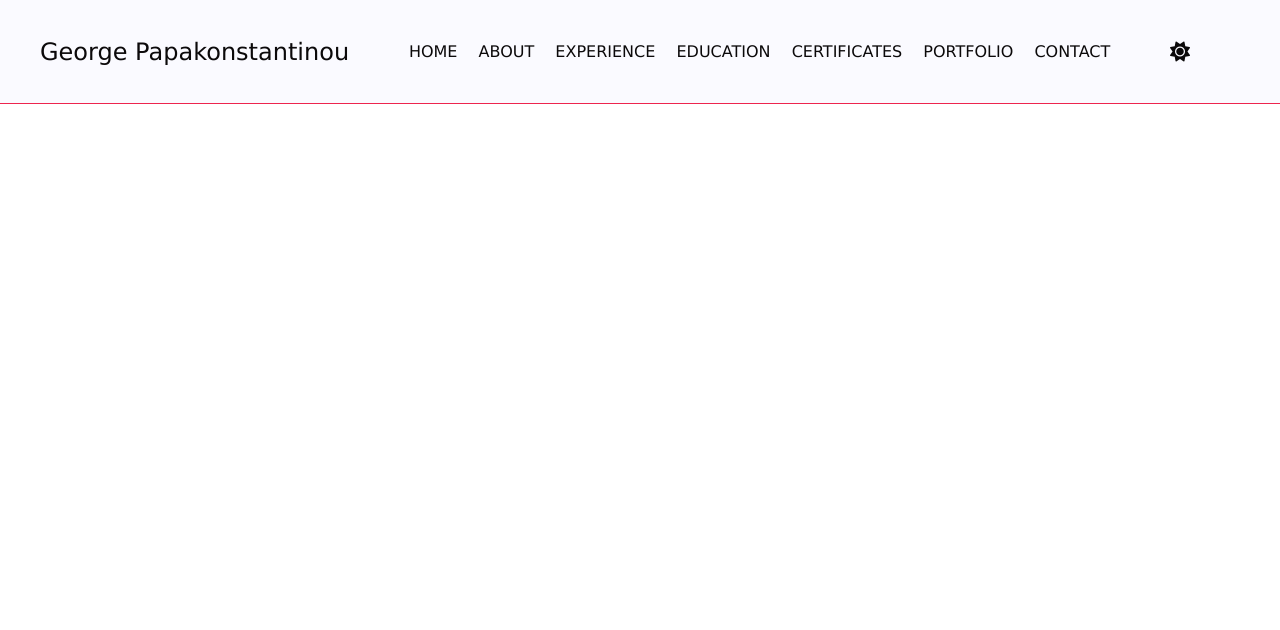
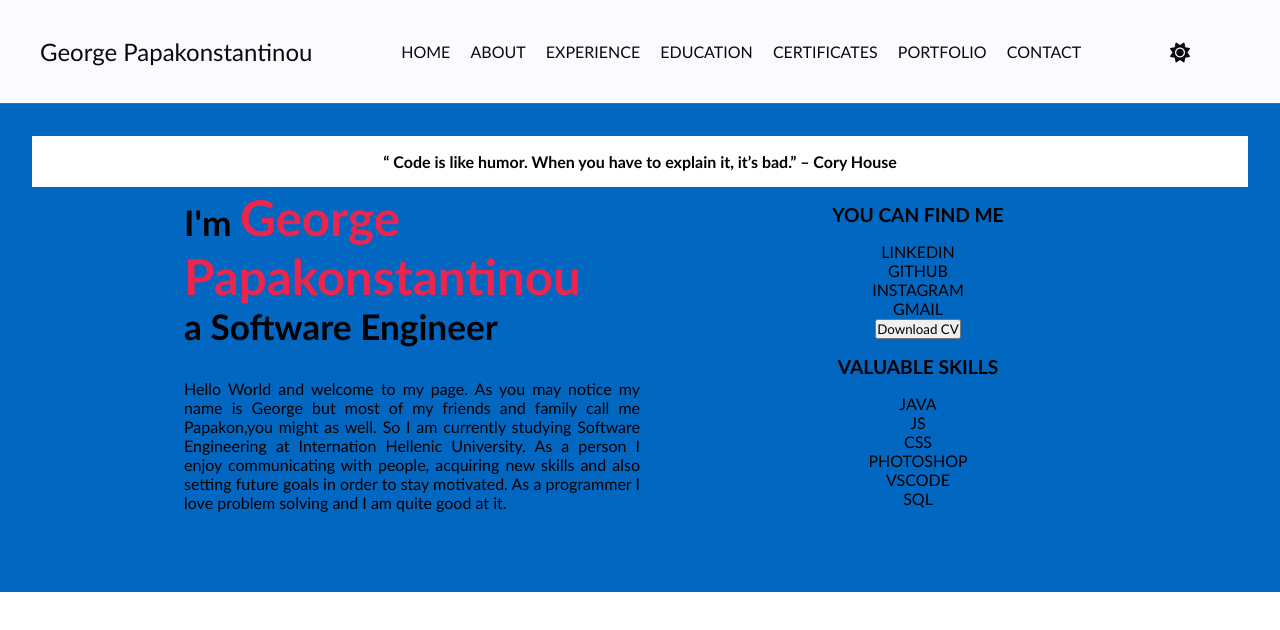
Before and after one commit to gpapakon/Html-Sass, a plain HTML site: page My Site/index.html in a window 1280 px wide. Drawn offline with Linux system fonts and the light colour scheme.

Commit message:
about-not-complete

```diff
--- a/My Site/index.html
+++ b/My Site/index.html
@@ -33,8 +33,72 @@
         <div class="navbar__slidebar">
             <i class="fa fa-sun"></i>
         </div>
+    </nav>
 
-    </nav>
+    <div class="container">
+
+        <div class="container__quote">
+            <p>“ Code is like humor. When you have to explain it, it’s bad.” – Cory House</p>
+        </div>
+
+        <div class="container__home">
+
+
+
+            <div class="container__home--col">
+
+                <div class="container__home--welcome">
+                    <h1> I'm <span class="container__home--welcome--span">George Papakonstantinou</span> <br> a Software Engineer</h1>
+                </div>
+
+                <div class="container__home--description">
+
+                    <p > Hello World and welcome to my page. As you may notice my name is George but most of my friends and family call me Papakon,you might as well. So I am currently studying Software Engineering at Internation Hellenic University. As a person I enjoy communicating with people, acquiring new skills and also setting future goals in order to stay motivated. As a programmer I love problem solving and I am quite good at it.
+                      </p>
+                </div>
+            </div>
+
+           <div class="container__home--col">
+
+                <span class="container__home--sp">you can find me</span>
+                <div class="container__home--list">
+                    <ul>
+                        <li>LinkedIn</li>
+                        <li>GitHub</li>
+                        <li>Instagram</li>
+                        <li>Gmail</li>
+                    </ul>
+                    <button>Download CV</button>
+                </div>
+
+
+                <span class="container__home--sp"> Valuable Skills</span>
+
+                <div class="container__home--list">
+                    <ul>
+                        <li>Java</li>
+                        <li>JS</li>
+                        <li>CSS</li>
+                        <li>Photoshop</li>
+                        <li>VScode</li>
+                        <li>SQL</li>
+                    </ul>
+                </div>
+           </div>
+
+
+
+
+
+        </div>
+        <div class="container__about"></div>
+        <div class="container__experience"></div>
+        <div class="container__education"></div>
+        <div class="container__certification"></div>
+        <div class="container__portfolio"></div>
+        <div class="container__contanct"></div>
+
+    </div>
 
 </body>
 </html>
--- /dev/null
+++ b/My Site/styles/_home.scss
@@ -0,0 +1,68 @@
+@import 'colors';
+
+
+.container{
+    background-color: $strongblue;
+    align-items: center;
+    text-align: center;
+    margin: auto;
+    padding: 2rem;
+    box-sizing: border-box;
+    height: 100%;
+
+    &__quote{
+        vertical-align: middle;
+        background-color: white;
+        padding: 1rem;
+        font-size: 1rem;
+        font-weight: bold;
+    }
+
+    &__home{
+        height: 100%;
+        width: 75%;
+        margin: auto;
+        display: grid;
+        grid-template-columns: 50% 50%;
+        grid-column-gap:50px;
+
+        padding-bottom: 3rem;
+
+
+        &--welcome{
+            text-align: left;
+            font-size: 110%;
+
+            &--span{
+                font-size: 140%;
+                color: $strongred;
+            }
+        }
+
+        &--description{
+
+            text-align: justify;
+            padding-top: 2rem;
+        }
+
+        &--sp{
+            text-transform: uppercase;
+            display: block;
+            margin: 1rem 0;
+            font-size: 120%;
+            font-weight: bold;
+        }
+
+        &--list ul{
+            list-style: none;
+            text-transform: uppercase;
+        }
+
+        &--findme{
+
+        }
+    }
+
+
+
+}
--- a/My Site/styles/styles.scss
+++ b/My Site/styles/styles.scss
@@ -1,8 +1,9 @@
 @import 'navbar';
+@import 'home';
 
 *{
     box-sizing: border-box;
     margin: 0;
     padding: 0;
-    font-family:Verdana, Geneva, Tahoma, sans-serif
+    font-family:'Trebuchet MS', 'Lucida Sans Unicode', 'Lucida Grande', 'Lucida Sans', Arial, sans-serif
 }
```
Also changed, not shown: My Site/styles/styles.css, 1 other file.
